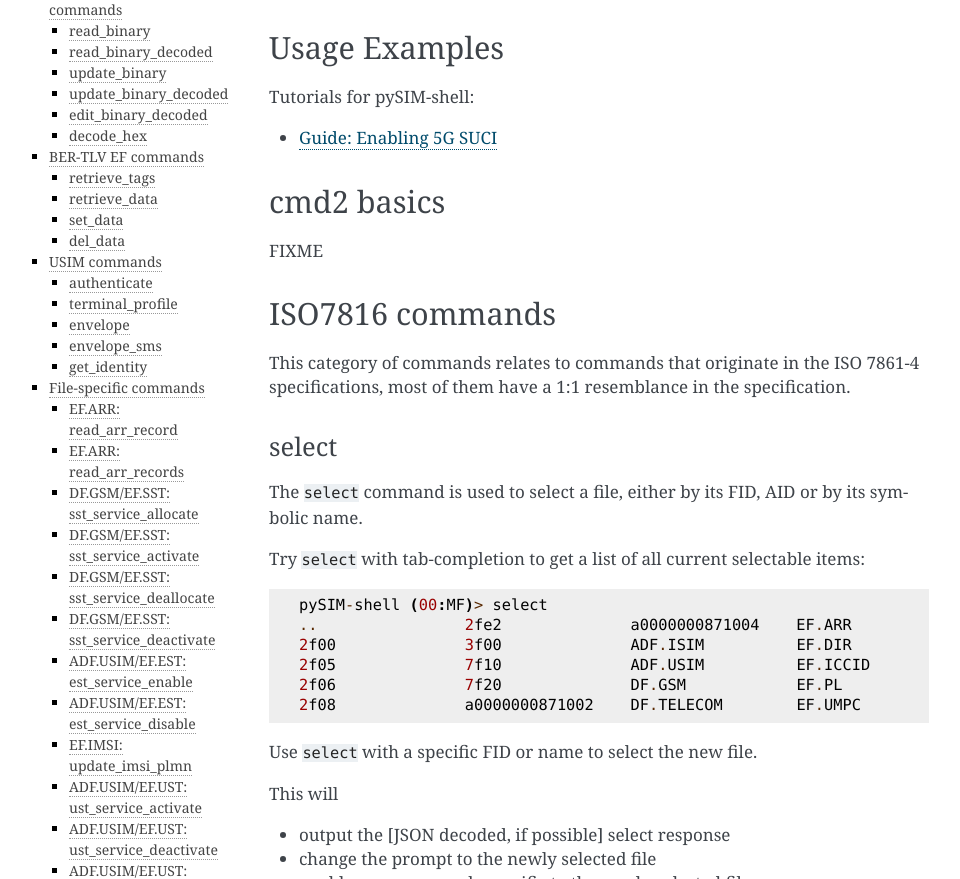
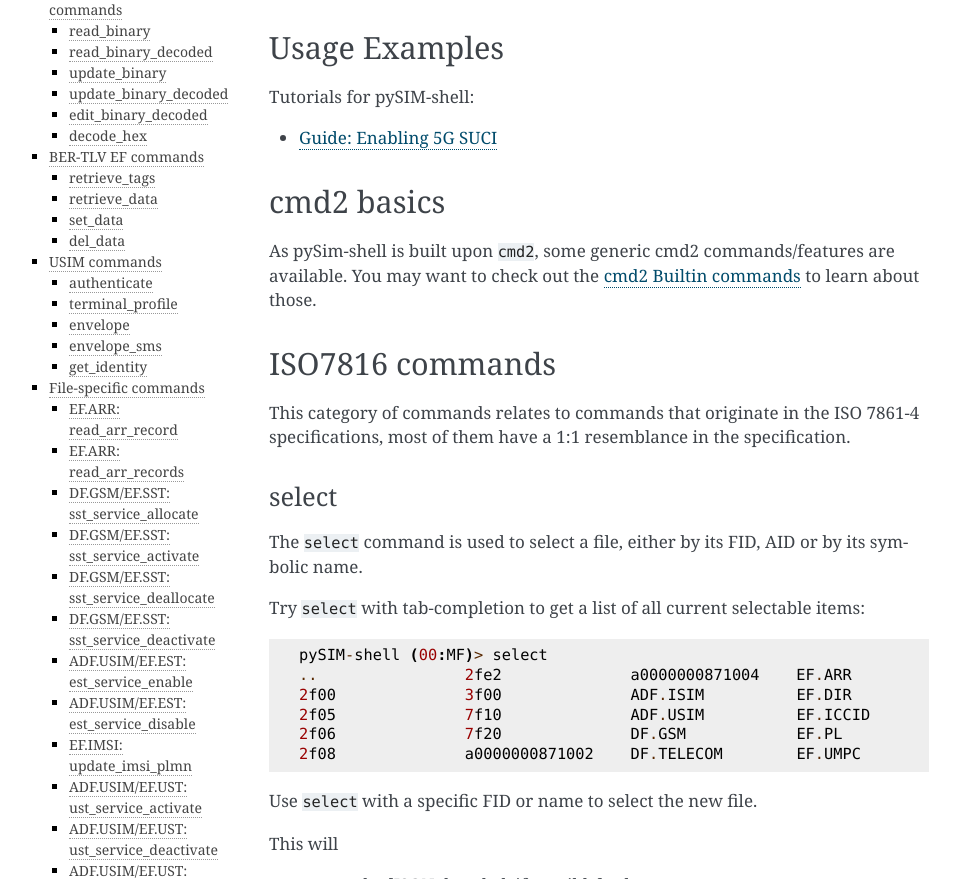
Before and after one commit to osmocom/pysim, a Sphinx documentation site: the page built from docs/shell.rst, in a window 1280 px wide and 900 px high, scrolled down 977 px, cut to the strip 21-900 px from the top of the window. Shown: the whole strip, without its empty margins (151-1111 px from the left). Built offline with Sphinx 7.4.7, drawn with Linux system fonts in a browser that asks for light colours.

Commit message:
docs: shell: link to cmd2 documentation
Change-Id: I532cb33781f95fe847db7fae7a5264b5d9c416de

```diff
--- a/docs/shell.rst
+++ b/docs/shell.rst
@@ -50,7 +50,9 @@ Usage Examples
 cmd2 basics
 -----------
 
-FIXME
+As pySim-shell is built upon ``cmd2``, some generic cmd2 commands/features are available.  You may
+want to check out the `cmd2 Builtin commands <https://cmd2.readthedocs.io/en/stable/features/builtin_commands.html>`_
+to learn about those.
 
 
 
```
